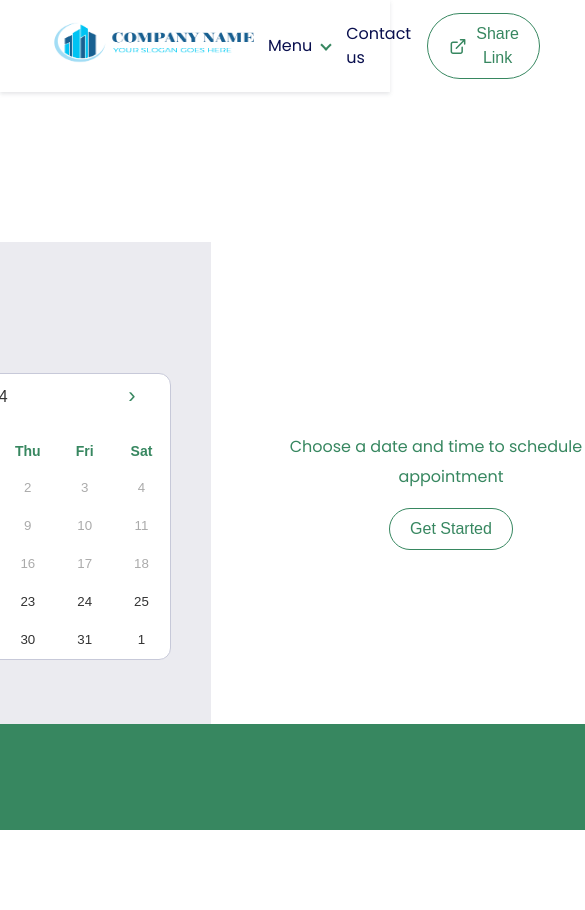
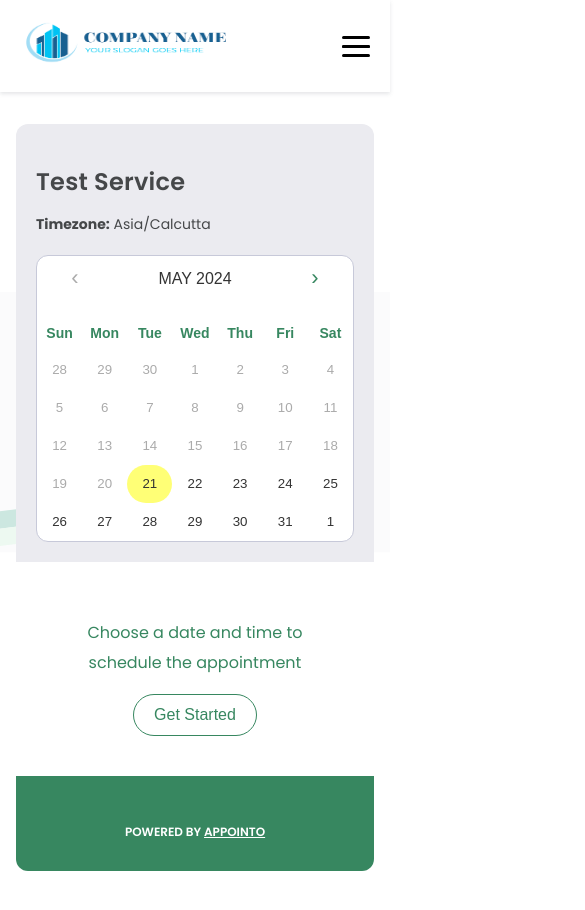
Before and after one commit to rogerjacobrj/sidepanda-test, a React (Vite) app: page / in a window 390 px wide. Shown: the top 910 px of the page, 585 px wide, since content can reach past the window. Before the commit the page ends 844 px from the top, so only its background shows below. Built offline with nearby package versions, Linux system fonts and the light colour scheme.

Commit message:
responsive designs

```diff
--- a/src/App.scss
+++ b/src/App.scss
@@ -6,26 +6,27 @@
   display: flex;
   justify-content: center;
   align-items: center;
-  margin-top: 150px;
-  margin-bottom: 194px;
+  margin-top: 100px;
+  margin-bottom: 20px;
+  padding: 0 1rem;
 
   .booking-container {
-    min-width: 928px;
     min-height: 572px;
     display: flex;
     flex-direction: column;
+    margin-top: 1.5rem;
   }
 
   .calendar-slot-wrapper {
     display: flex;
     min-height: 482px;
+    flex-direction: column;
 
     .calendar {
       background-color: #EBEBF0;
       border-top-left-radius: 12px;
-      padding: 0 40px 40px 40px;
-      min-width: 400px;
-      max-width: 400px;
+      border-top-right-radius: 12px;
+      padding: 0 20px 20px 20px;
 
       .calendar-title {
         font-size: 24px;
@@ -118,8 +119,6 @@
     }
 
     .time-slot {
-      min-width: 400px;
-      max-width: 400px;
       background-color: #FFFFFF;
       padding: 40px;
 
@@ -228,8 +227,8 @@
           align-items: center;
 
           .empty-text {
-            margin-top: 7rem;
-            font-size: 15px;
+            margin-top: 4rem;
+            font-size: 13px;
           }
         }
       }
@@ -274,6 +273,7 @@
     display: flex;
     align-items: center;
     justify-content: space-between;
+    flex-direction: column-reverse;
 
     .author {
       font-size: 12px;
@@ -281,6 +281,7 @@
       line-height: 21px;
       text-align: left;
       text-transform: uppercase;
+      margin-top: 16px;
 
       a {
         color: #FFFFFF;
@@ -288,9 +289,6 @@
     }
 
     .footer-btn {
-      // margin-right: 20px;
-      height: 48px;
-
       .arrow {
         border: solid #378760;
         border-width: 0 3px 3px 0;
@@ -317,3 +315,62 @@
     }
   }
 }
+
+@media (min-width: 768px) {
+  .booking-wrapper {
+    margin-top: 150px;
+
+    .booking-container {
+      margin-top: 1rem;
+
+      .calendar-slot-wrapper {
+        .calendar {
+          padding: 0 40px 40px 40px;
+        }
+      }
+    }
+  }
+}
+
+@media (min-width: 992px) {
+  .booking-wrapper {
+    margin-top: 150px;
+
+    .booking-container {
+      min-width: 928px;
+      margin-top: 1rem;
+
+      .calendar-slot-wrapper {
+        flex-direction: row;
+
+        .calendar {
+          min-width: 400px;
+          max-width: 400px;
+          border-top-right-radius: 0px;
+        }
+
+        .time-slot {
+          min-width: 400px;
+          max-width: 400px;
+
+          .slot-section {
+            .empty-slot {
+              .empty-text {
+                margin-top: 7rem;
+                font-size: 15px;
+              }
+            }
+          }
+        }
+      }
+
+      .calendar-footer {
+        flex-direction: row;
+
+        .author {
+          margin: 0;
+        }
+      }
+    }
+  }
+}
--- a/src/App.tsx
+++ b/src/App.tsx
@@ -9,6 +9,6 @@ const App = () => {
       <Scheduler />
     </div>
   )
-}
+};
 
 export default App;
--- a/src/components/header/index.tsx
+++ b/src/components/header/index.tsx
@@ -1,6 +1,46 @@
+import { useState, useRef, useEffect } from "react";
 import "./styles.scss";
 
 const Header = () => {
+    const [isOpen, setMenuState] = useState(false);
+    const hamburgerMenu = useRef<HTMLInputElement>(null);
+    const mobileNavBar = useRef<HTMLInputElement>(null);
+
+    useEffect(() => {
+        if (isOpen) {
+            document.body.style.overflow = 'hidden';
+        } else {
+            document.body.style.overflow = 'unset';
+        }
+    }, [isOpen]);
+
+    const toggleMobileMenuBar = () => {
+        hamburgerMenu!.current!.classList.toggle("openMenu");
+        const hasOpenClass = mobileNavBar!.current!.classList.contains("openMobileMenu");
+
+        if (!hasOpenClass) {
+            setMenuState(true);
+            mobileNavBar!.current!.classList.add("openMobileMenu");
+            mobileNavBar!.current!.classList.add("isAnimating");
+            mobileNavBar!.current!.classList.add("slideInLeft");
+        } else {
+            setMenuState(false);
+            mobileNavBar!.current!.classList.remove("openMobileMenu");
+            mobileNavBar!.current!.classList.add("isAnimating");
+            mobileNavBar!.current!.classList.add("slideOutLeft");
+        }
+    };
+
+    const removeAnimationClasses = () => {
+        if (isOpen) {
+            mobileNavBar!.current!.classList.remove("isAnimating");
+            mobileNavBar!.current!.classList.remove("slideInLeft");
+        } else {
+            mobileNavBar!.current!.classList.remove("isAnimating");
+            mobileNavBar!.current!.classList.remove("slideOutLeft");
+        }
+    };
+
     return (
         <div className='main-header'>
             <div className='logo-section'>
@@ -8,6 +48,28 @@ const Header = () => {
             </div>
 
             <div className='navigation'>
+                <div ref={hamburgerMenu} className="hamburgerMenu"
+                    onClick={toggleMobileMenuBar}>
+                    <span className="hamburgerMenuItem"></span>
+                    <span className="hamburgerMenuItem"></span>
+                    <span className="hamburgerMenuItem"></span>
+                    <span className="hamburgerMenuItem"></span>
+                </div>
+                <div className="mobile-nav"
+                    ref={mobileNavBar}
+                    onAnimationEnd={() => removeAnimationClasses()}>
+                    <ul>
+                        <li><a href="#">About us</a></li>
+                        <li><a href="#">Leadership</a></li>
+                        <li><a href="#">Contact us</a></li>
+                        <li>
+                            <button className="outline-button">
+                                <img src="./link.svg" alt="Share Link"
+                                    className='link-icon' /> Share Link
+                            </button>
+                        </li>
+                    </ul>
+                </div>
                 <nav>
                     <ul>
                         <li className="dropdown">
@@ -20,7 +82,8 @@ const Header = () => {
                         <li><a href="#">Contact us</a></li>
                         <li>
                             <button className="outline-button">
-                                <img src="./link.svg" alt="Link" className='link-icon' /> Share Link
+                                <img src="./link.svg" alt="Link"
+                                    className='link-icon' /> Share Link
                             </button>
                         </li>
                     </ul>
--- a/src/components/header/styles.scss
+++ b/src/components/header/styles.scss
@@ -2,8 +2,14 @@
   display: flex;
   justify-content: space-between;
   align-items: center;
-  padding: 12px 40px;
+  padding: 12px;
   box-shadow: 0px 2px 4px 0px #60617029;
+  position: fixed;
+  top: 0;
+  right: 0;
+  left: 0;
+  z-index: 1030;
+  background-color: #FFFFFF;
 
   .logo {
     height: 61px;
@@ -11,7 +17,195 @@
   }
 }
 
+.navigation {
+  .isAnimating {
+    animation-duration: 420ms;
+    animation-fill-mode: both;
+    animation-timing-function: cubic-bezier(0.165, 0.84, 0.44, 1);
+  }
+
+  .slideInLeft {
+    -webkit-animation-name: slide-in--left;
+    animation-name: slide-in--left;
+  }
+
+  .slideOutLeft {
+    -webkit-animation-name: slide-out--left;
+    animation-name: slide-out--left;
+  }
+
+  @keyframes slide-in--left {
+    0% {
+      transform: translateX(-100%);
+    }
+
+    100% {
+      transform: translateX(0);
+    }
+  }
+
+  @keyframes slide-out--left {
+    0% {
+      transform: translateX(0);
+    }
+
+    100% {
+      transform: translateX(-100%);
+    }
+  }
+
+  .hamburgerMenu {
+    width: 1.75rem;
+    -webkit-transform: rotate(0deg);
+    -ms-transform: rotate(0deg);
+    transform: rotate(0deg);
+    cursor: pointer;
+    z-index: 667;
+    margin-left: 1.5rem;
+    margin-right: 0.5rem;
+    height: 2.25rem;
+    display: -webkit-box;
+    display: -webkit-flex;
+    display: -ms-flexbox;
+    display: flex;
+  }
+
+  .hamburgerMenuItem {
+    display: block;
+    position: absolute;
+    height: 0.1875rem;
+    width: 100%;
+    background-color: #000;
+    border-radius: 0.25rem;
+    opacity: 1;
+    left: 0;
+    -webkit-transform: rotate(0deg);
+    -ms-transform: rotate(0deg);
+    transform: rotate(0deg);
+    -webkit-transition: all 0.2s ease-in-out;
+    transition: all 0.2s ease-in-out;
+  }
+
+  .hamburgerMenu span:nth-child(1) {
+    top: 0.5rem;
+  }
+
+  .hamburgerMenu span:nth-child(2),
+  .hamburgerMenu span:nth-child(3) {
+    top: 1.0625rem;
+  }
+
+  .hamburgerMenu span:nth-child(4) {
+    top: 1.625rem;
+  }
+
+  .hamburgerMenu.openMenu span:nth-child(1) {
+    top: 1.125rem;
+    width: 0%;
+    left: 50%;
+  }
+
+  .hamburgerMenu.openMenu span:nth-child(2) {
+    -webkit-transform: rotate(45deg);
+    -ms-transform: rotate(45deg);
+    transform: rotate(45deg);
+  }
+
+  .hamburgerMenu.openMenu span:nth-child(3) {
+    -webkit-transform: rotate(-45deg);
+    -ms-transform: rotate(-45deg);
+    transform: rotate(-45deg);
+  }
+
+  .hamburgerMenu.openMenu span:nth-child(4) {
+    top: 1.125rem;
+    width: 0%;
+    left: 50%;
+  }
+
+  .mobile-nav {
+    z-index: 1000;
+    background-size: 81.25rem 43.75rem;
+    background-repeat: repeat;
+    background-color: #ebf3ef;
+    transform: translateX(-100%);
+    position: fixed;
+    overflow: hidden;
+    top: 5.5rem;
+    left: 0;
+    bottom: 0;
+    right: 0;
+    flex-direction: column;
+    padding: 0 1rem 4rem;
+    text-align: center;
+
+    ul {
+      display: flex;
+      flex-direction: column;
+      align-items: center;
+      list-style: none;
+      margin: 0;
+      padding: 0;
+      margin-top: 1.5rem;
+
+      li {
+        margin: 0.6rem 0;
+
+        a {
+          color: #090F4E;
+          text-decoration: none;
+          cursor: pointer;
+
+          &:hover {
+            color: #378760;
+          }
+        }
+      }
+
+      .outline-button {
+        border: 1px solid #378760;
+        color: #378760;
+        background-color: transparent;
+        padding: 8px 20px;
+        border-radius: 40px;
+        display: flex;
+        align-items: center;
+        transition: all 0.2s ease-in-out;
+        font-size: 16px;
+        font-weight: 500;
+        line-height: 24px;
+        text-align: center;
+
+        .link-icon {
+          margin-right: 8px;
+        }
+
+        &:hover {
+          cursor: pointer;
+          background-color: #eee;
+        }
+      }
+    }
+  }
+
+  .mobile-nav.openMobileMenu {
+    transform: translateX(0);
+  }
+
+  .openMenu {
+    position: relative;
+  }
+
+  @media only screen and (orientation: landscape) {
+    .mobile-nav {
+      overflow: scroll;
+    }
+  }
+}
+
 nav {
+  display: none;
+
   ul {
     display: flex;
     align-items: center;
@@ -100,3 +294,16 @@ nav {
     }
   }
 }
+
+@media (min-width: 992px) {
+  nav {
+    display: flex;
+  }
+
+  .navigation {
+    .hamburgerMenu,
+    .mobile-nav {
+      display: none;
+    }
+  }
+}
--- a/src/components/scheduler/components/footer.tsx
+++ b/src/components/scheduler/components/footer.tsx
@@ -3,7 +3,6 @@ import { FooterProps } from "../types";
 const Footer = (props: FooterProps) => {
 
     const { slots, selectedSlot, showDetailsPage, toggleDetailsPage } = props;
-
 
     return (
         <div className='calendar-footer'>
--- a/src/components/scheduler/styles.scss
+++ b/src/components/scheduler/styles.scss
@@ -1,13 +1,13 @@
 .booking-detail-wrapper {
     min-height: 350px;
     display: flex;
+    flex-direction: column;
 
     .event-details {
         background-color: #EBEBF0;
         border-top-left-radius: 12px;
+        border-top-right-radius: 12px;
         padding: 0 40px 40px 40px;
-        min-width: 400px;
-        max-width: 400px;
 
         .event-title {
             font-size: 24px;
@@ -23,7 +23,7 @@
             font-weight: 500;
             line-height: 21px;
             text-align: left;
-            margin: 10px 0 20px 0;
+            margin: 10px 0 0px 0;
         }
 
         .event-date {
@@ -36,13 +36,11 @@
     }
 
     .detail-input-wrapper {
-        min-width: 400px;
-        max-width: 400px;
         background-color: #FFFFFF;
         padding: 40px;
 
         .title {
-            font-size: 20px;
+            font-size: 18px;
             font-weight: 600;
             margin-bottom: 26px;
         }
@@ -54,6 +52,7 @@
 
             label {
                 margin-bottom: 6px;
+                font-size: 14px;
             }
 
             .form-control {
@@ -64,6 +63,7 @@
                 &::placeholder {
                     font-family: "Poppins", sans-serif;
                     font-weight: 400;
+                    font-size: 13px;
                 }
             }
 
@@ -112,8 +112,6 @@
     }
 
     .confirmation-content {
-        min-width: 400px;
-        max-width: 400px;
         background-color: #FFFFFF;
         padding: 40px;
         display: flex;
@@ -133,3 +131,24 @@
         }
     }
 }
+
+@media (min-width: 992px) {
+    .booking-detail-wrapper {
+        flex-direction: row;
+
+        .event-details {
+            min-width: 400px;
+            max-width: 400px;
+        }
+
+        .detail-input-wrapper {
+            min-width: 400px;
+            max-width: 400px;
+        }
+
+        .confirmation-content {
+            min-width: 400px;
+            max-width: 400px;
+        }
+    }
+}
--- a/src/index.scss
+++ b/src/index.scss
@@ -3,6 +3,10 @@
   line-height: 1.5;
   font-weight: 400;
   color: #454749;
+}
+
+html {
+  font-size: 16px;
 }
 
 body {
```
